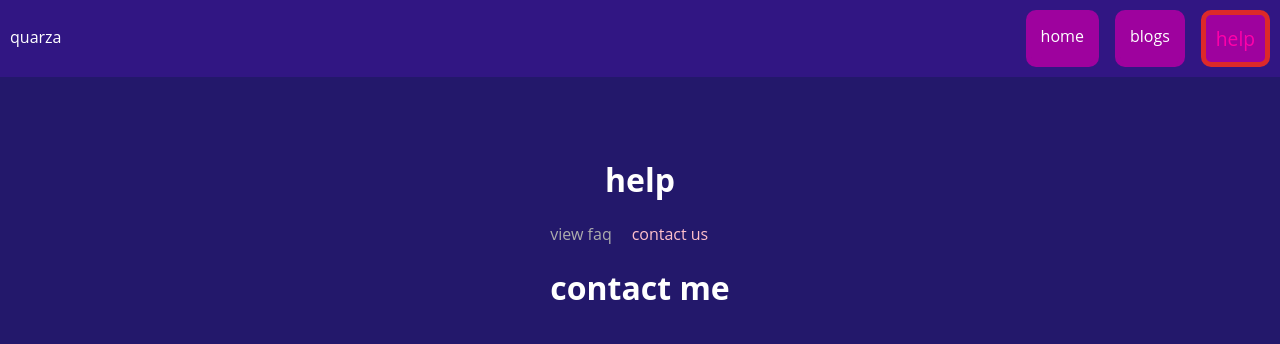
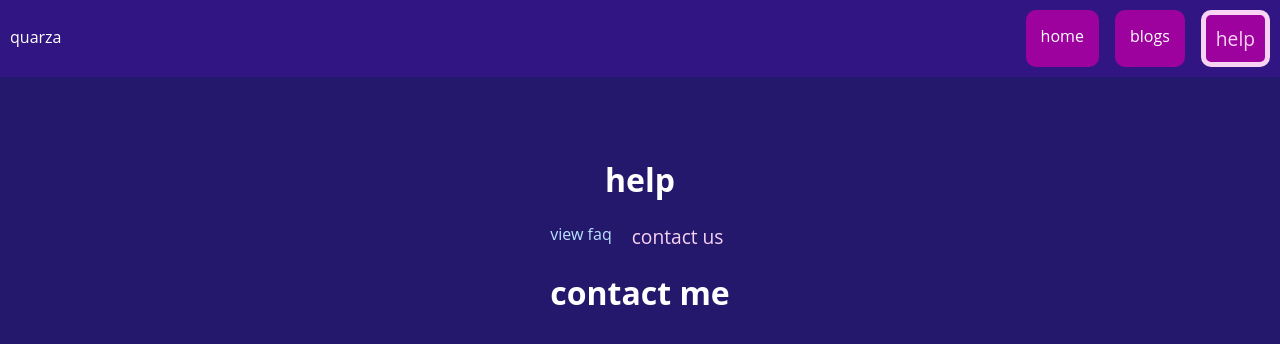
Before and after one commit to quarzasiphix/learning-react, a React (Vite) app: page /help/contact in a window 1280 px wide. Shown: the top 344 px of the page. Built offline with nearby package versions, Linux system fonts and the light colour scheme.

Commit message:
fixed design, re arranged css

```diff
--- a/src/layout/HelpLayout.tsx
+++ b/src/layout/HelpLayout.tsx
@@ -4,7 +4,6 @@ import './help.css'
 export default function HelpLayout () {
     return (
         <div className="help">
-
             <div className="help-layout">
                 <h1> help </h1>
                 <nav>
--- a/src/layout/help.css
+++ b/src/layout/help.css
@@ -20,11 +20,12 @@
 .help-layout a {
     gap: 30px;
     text-decoration: none;
-    color: rgb(173, 173, 173);
+    color: rgb(186, 227, 255);
 }
 
 .help-layout a.active {
-    color: pink;
+    font-size: 120%;
+    color: var(--active-color);
 }
 
 .outlet {
--- a/src/layout/layout.css
+++ b/src/layout/layout.css
@@ -23,8 +23,8 @@
 }
 
 .navbar .links a.active {
-    border: 5px solid rgb(221, 41, 41);
+    border: 5px solid var(--active-color);
     transition: 100ms;
-    color: rgb(255, 0, 170);
+    color: var(--active-color);
     font-size: 120%;
 }
```
Lines whose indentation alone changed are shown as unchanged.
